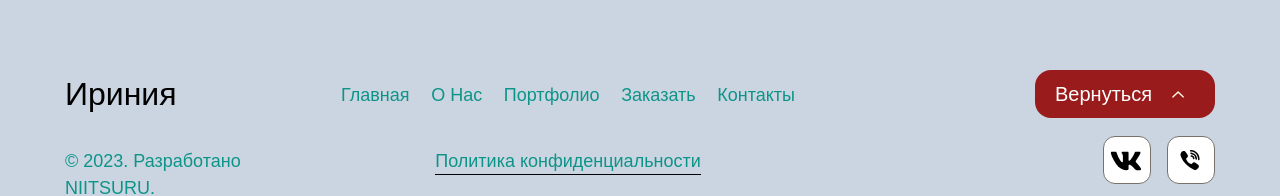
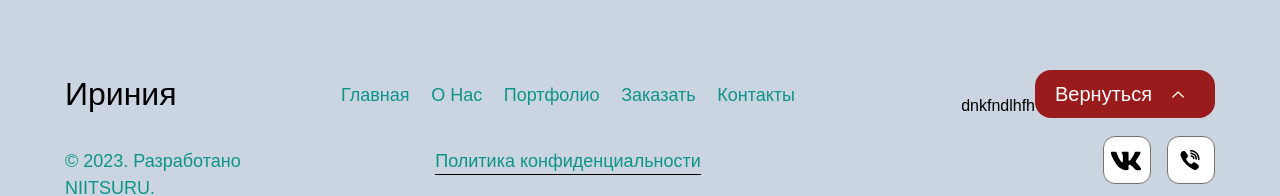
Before and after one commit to Efrak1/irinia, a Next.js app: page / in a window 1280 px wide. Shown: the part 4812-5008 px from the top of the page. Built offline with nearby package versions, Linux system fonts and the light colour scheme.

Commit message:
Fix bugs

```diff
--- a/src/app/Footer/Footer.tsx
+++ b/src/app/Footer/Footer.tsx
@@ -31,6 +31,7 @@ export const Footer = () => {
                     </td>
                     <td className='flex items-end justify-end w-[400px]'>
                         <ul className='flex items-end'>
+                            dnkfndlhfh
                             <BackButton />
                         </ul>
                     </td>
```
